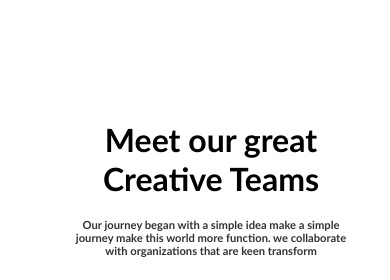
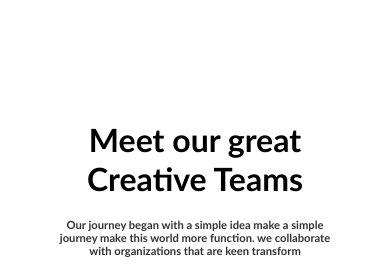
Before and after one commit to Sourabhpande532/Project-12-Ineuron.ai-Business-plan, a plain HTML site: page index.html in a window 390 px wide. Shown: the part 3820-4100 px from the top of the page. Drawn offline with Linux system fonts and the light colour scheme.

Commit message:
add responsive part

```diff
--- a/css/style.css
+++ b/css/style.css
@@ -393,9 +393,8 @@ li {
     margin-left: 0.9rem;
   }
 
-  .team_intro,
-  .contribute {
-    margin-left: 2rem;
+  .team_intro
+   {
     flex-wrap: wrap;
   }
 
```
